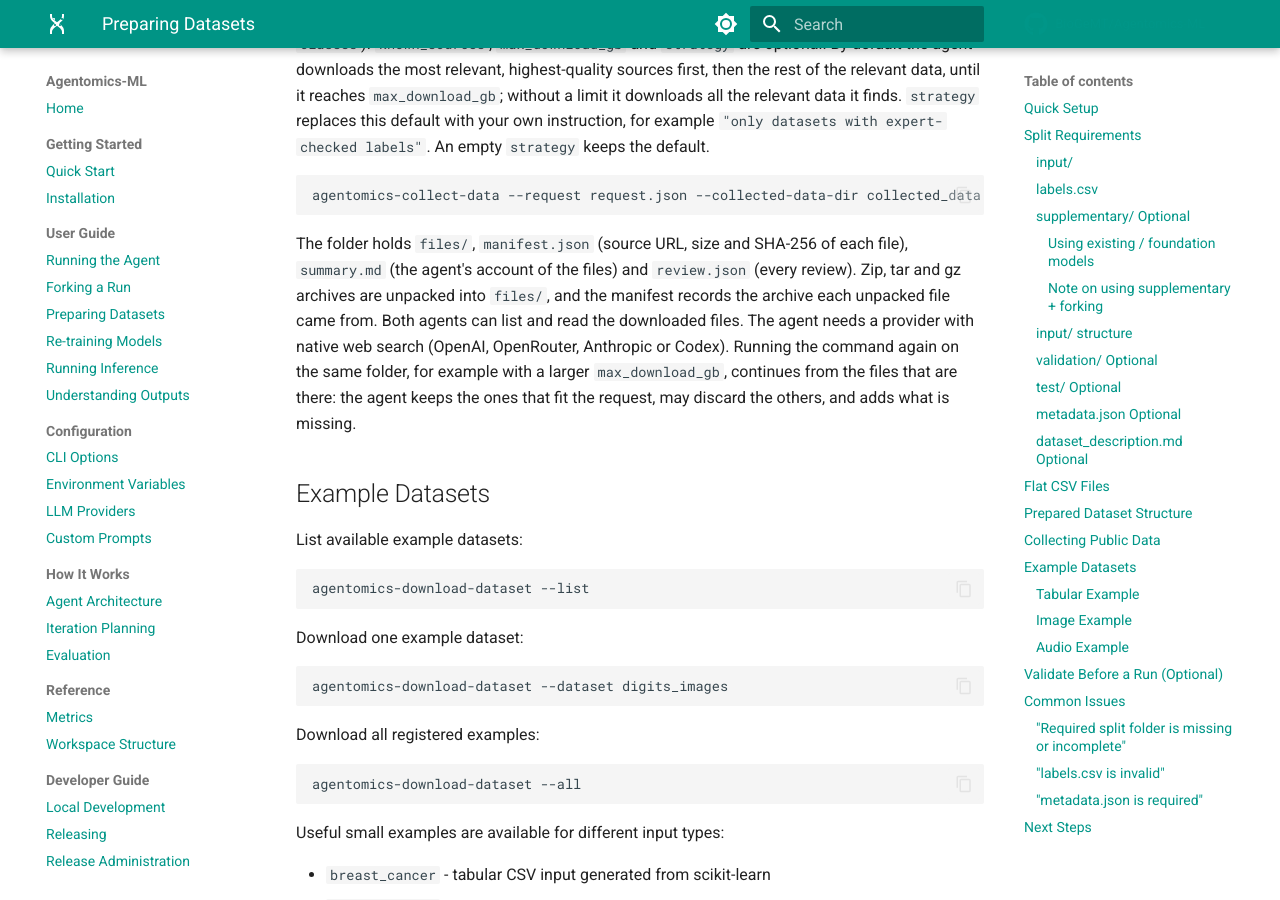
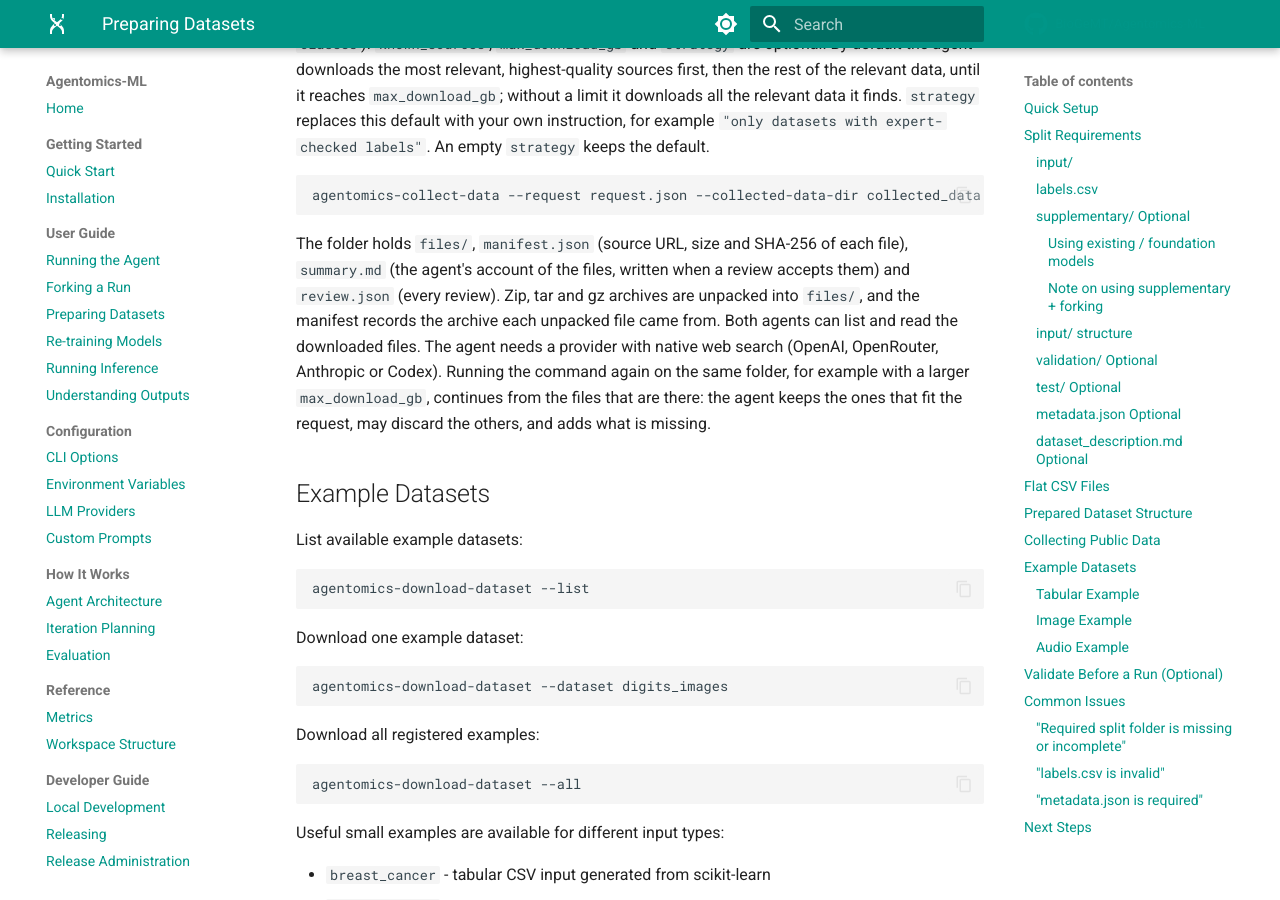
Before and after one commit to BioGeMT/agentomics-ml, an MkDocs documentation site: the page built from docs/user-guide/datasets.md, in a window 1280 px wide and 900 px high, scrolled down 5844 px. Built offline with MkDocs 1.6.1 and Material for MkDocs 9.7.7, drawn with Linux system fonts in a browser that asks for light colours; comment, search, counter and statistics services are not loaded.

Commit message:
fix: write the summary only when a review accepts the files

````diff
--- a/docs/user-guide/datasets.md
+++ b/docs/user-guide/datasets.md
@@ -278,8 +278,8 @@
 ```
 
 The folder holds `files/`, `manifest.json` (source URL, size and SHA-256 of
-each file), `summary.md` (the agent's account of the files) and `review.json`
-(every review). Zip, tar and gz archives are unpacked into `files/`, and the
+each file), `summary.md` (the agent's account of the files, written when a
+review accepts them) and `review.json` (every review). Zip, tar and gz archives are unpacked into `files/`, and the
 manifest records the archive each unpacked file came from. Both agents can
 list and read the downloaded files.
 The agent needs a provider with native web search (OpenAI, OpenRouter,
````
Also changed, not shown: 2 other files.
